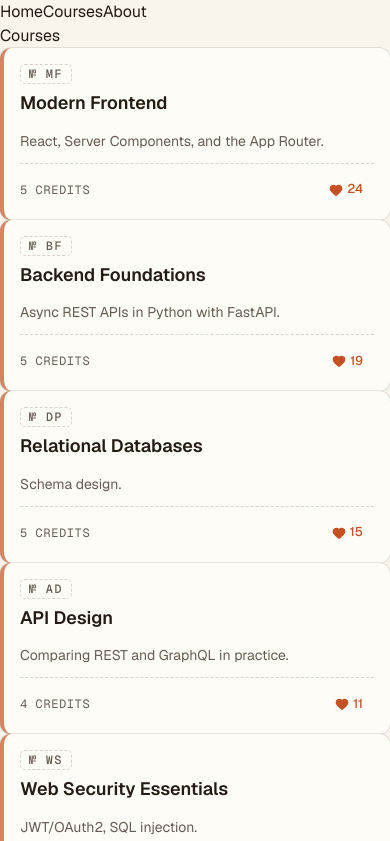
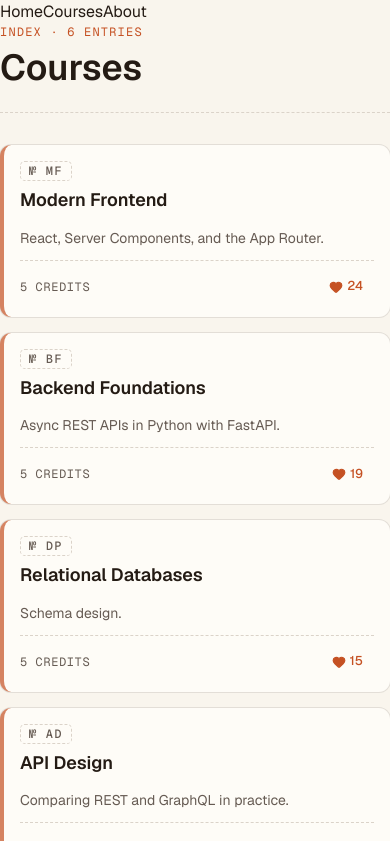
Before and after one commit to inwww/course-catalog, a Next.js app: page /courses in a window 390 px wide. Shown: the top 841 px of the page. Built offline with nearby package versions, Linux system fonts and the light colour scheme.

Commit message:
feat: responsive grid for the course list (1/2/3/4 columns)

```diff
--- a/app/courses/page.tsx
+++ b/app/courses/page.tsx
@@ -6,7 +6,15 @@ export default async function CoursesPage() {
 
   return (
     <div>
-      <h1>Courses</h1>
+      <header className="mb-8 border-b border-dashed pb-6">
+        <p className="font-mono text-xs tracking-widest text-ember uppercase">
+          Index · {courses.length} entries
+        </p>
+        <h1 className="mt-2 font-heading text-4xl font-semibold sm:text-5xl">
+          Courses
+        </h1>
+      </header>
+      <div className="grid grid-cols-1 sm:grid-cols-2 lg:grid-cols-3 xl:grid-cols-4 gap-4">
         {courses.map((course) => (
           <CourseCard
             key={course.id}
@@ -18,5 +26,6 @@ export default async function CoursesPage() {
           />
         ))}
       </div>
+    </div>
   );
 }
```
Lines whose indentation alone changed are shown as unchanged.
